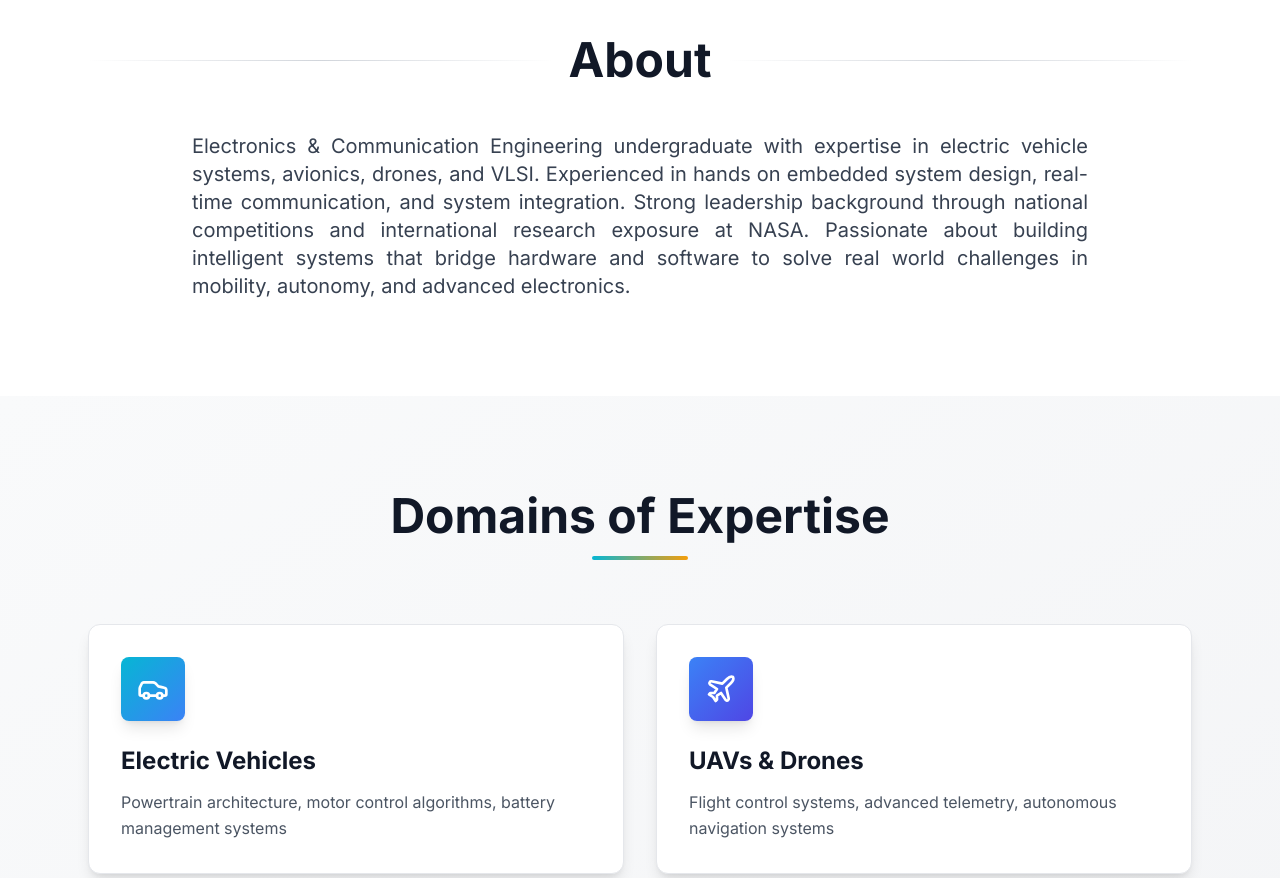
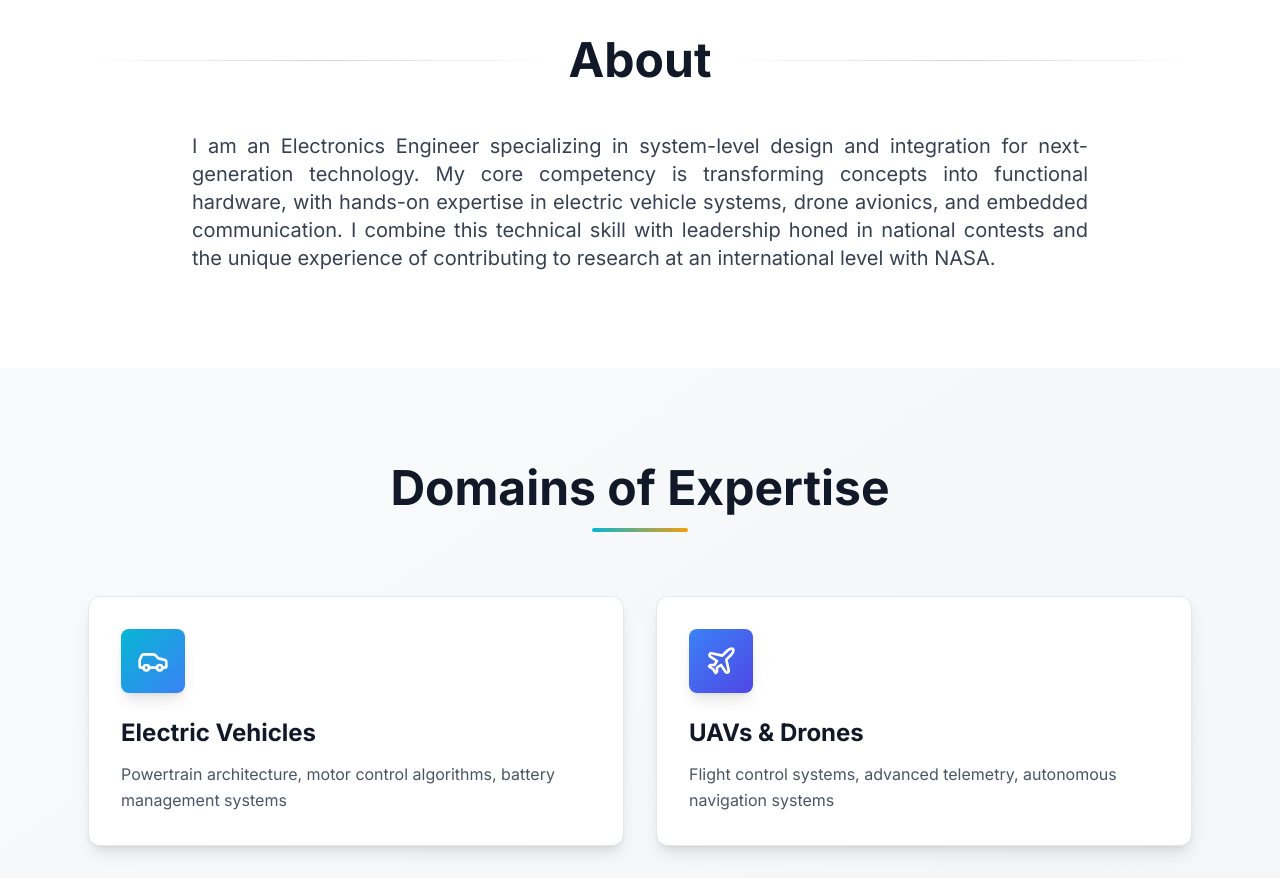
Before and after one commit to Sarthak845/portfolio, a React (Vite) app: page / in a window 1280 px wide. Shown: the part 860-1738 px from the top of the page. Built offline with nearby package versions, Linux system fonts and the light colour scheme.

Commit message:
Revise About section for clarity and focus
Updated personal description to emphasize system-level design and integration expertise.

```diff
--- a/src/components/About.tsx
+++ b/src/components/About.tsx
@@ -10,11 +10,9 @@ export default function About() {
 
         <div className="max-w-4xl mx-auto">
           <p className="text-lg md:text-xl text-gray-700 leading-relaxed text-justify">
-            Electronics & Communication Engineering undergraduate with expertise in electric vehicle systems,
-            avionics, drones, and VLSI. Experienced in hands on embedded system design, real-time communication,
-            and system integration. Strong leadership background through national competitions and international
-            research exposure at NASA. Passionate about building intelligent systems that bridge hardware and
-            software to solve real world challenges in mobility, autonomy, and advanced electronics.
+            I am an Electronics Engineer specializing in system-level design and integration for next-generation technology. My core competency is transforming concepts into functional hardware, with hands-on expertise in electric vehicle systems, drone avionics, and embedded communication. I combine this technical skill with leadership honed in national contests and the unique experience of contributing to research at an international level with NASA.
+
+
           </p>
         </div>
       </div>
```
